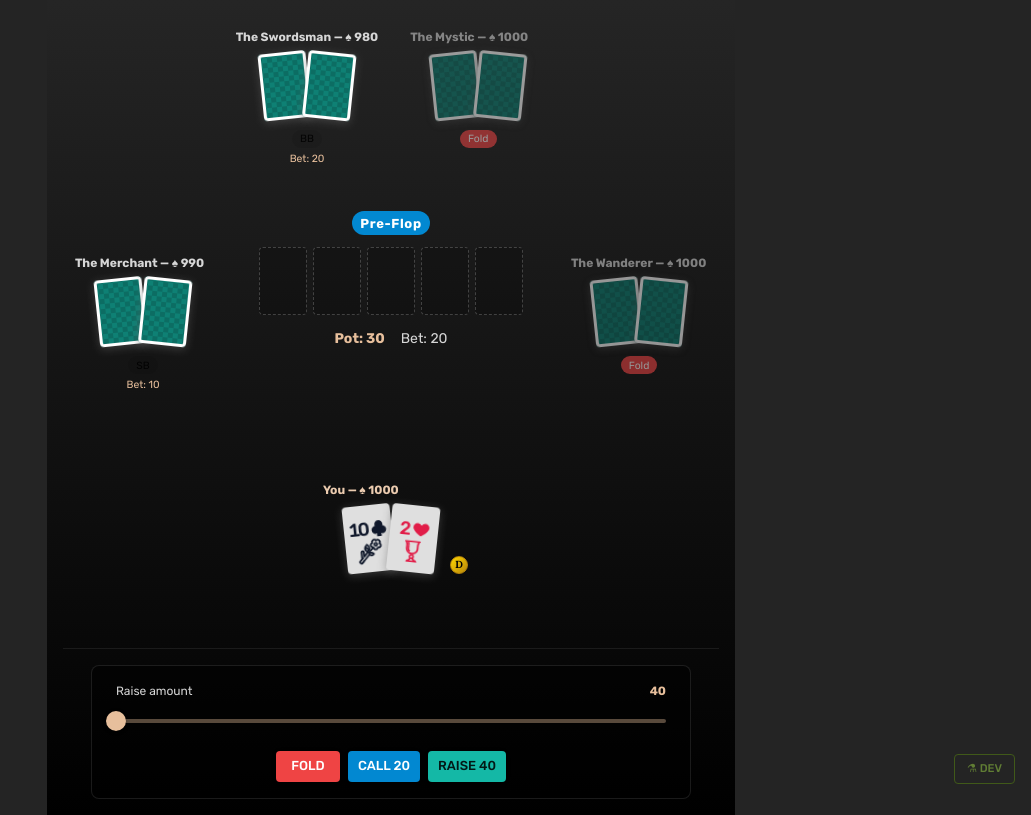
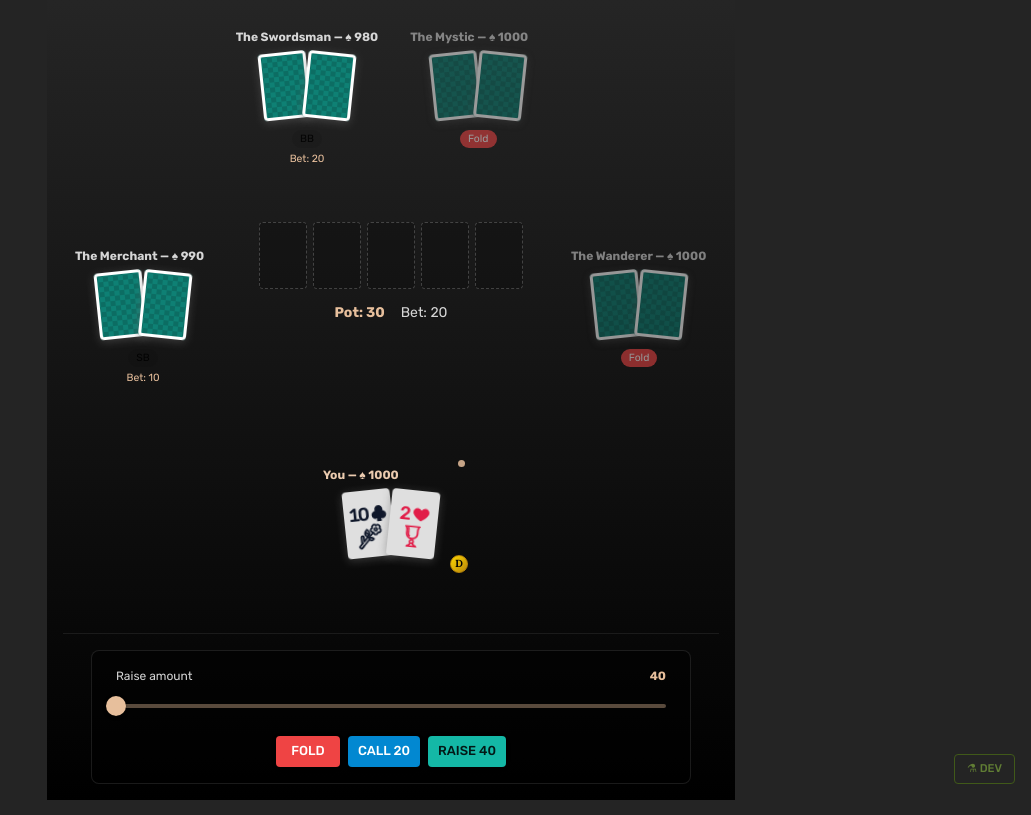
Before and after one commit to raphaelaleixo/arcanepoker, a React (Vite) app: page /game in a window 1280 px wide. Shown: the whole page, without its empty margins (249-1280 px from the left). Built offline with nearby package versions, Linux system fonts and the light colour scheme.

Commit message:
feat: active player pulse indicator; remove stage chip from community area

```diff
--- a/src/components/Table/CommunityArea.tsx
+++ b/src/components/Table/CommunityArea.tsx
@@ -2,12 +2,11 @@
  * The central area of the poker table: stage pill, community cards,
  * pot/bet display, and the active Major Arcana card.
  */
-import { Box, Chip } from "@mui/material";
+import { Box } from "@mui/material";
 import type { SxProps } from "@mui/material";
 import { useGame } from "../../store/useGame";
 import tarot from "../../data/tarot";
 import type { ArcanaCard } from "../../types/types";
-import { stagePill, stageColor } from "../../utils/stageUtils";
 import { CommunityCards } from "./CommunityCards";
 import { PotDisplay } from "./PotDisplay";
 import { ArcanaDisplay } from "./ArcanaDisplay";
@@ -60,13 +59,6 @@ export function CommunityArea({ sx }: CommunityAreaProps) {
         ...sx,
       }}
     >
-      <Chip
-        label={stagePill(state.stage)}
-        color={stageColor(state.stage)}
-        size="small"
-        sx={{ fontWeight: "bold", letterSpacing: "0.05em" }}
-      />
-
       <CommunityCards
         communityCards={state.communityCards}
         totalSlots={totalSlots}
--- a/src/components/Table/PlayerSeat.tsx
+++ b/src/components/Table/PlayerSeat.tsx
@@ -4,16 +4,23 @@
  * Calls useGame() directly; each seat independently subscribes to state.
  */
 import { Box, Typography } from "@mui/material";
+import { keyframes } from "@emotion/react";
 import { useGame } from "../../store/useGame";
 import type { GamePlayer } from "../../store/storeTypes";
 import type { StandardCard } from "../../types/types";
 import { PlayerCards } from "./PlayerCards";
 import { PlayerStatusBar } from "./PlayerStatusBar";
 
+const pulse = keyframes`
+  0%, 100% { transform: scale(1); opacity: 0.85; }
+  50% { transform: scale(1.7); opacity: 0.3; }
+`;
+
 interface PlayerSeatProps {
   player: GamePlayer;
   playerIndex: number;
   isHero?: boolean;
+  isActive?: boolean;
   /** When set, hero cards are clickable for selection (Priestess / Chariot). */
   onCardClick?: (card: StandardCard) => void;
   /** The currently selected card during an inline card-pick interaction. */
@@ -24,6 +31,7 @@ export function PlayerSeat({
   player,
   playerIndex,
   isHero = false,
+  isActive = false,
   onCardClick,
   selectedCard,
 }: PlayerSeatProps) {
@@ -52,6 +60,21 @@ export function PlayerSeat({
         transition: "opacity 0.3s",
       }}
     >
+      {isActive && !player.folded && (
+        <Box
+          sx={{
+            position: "absolute",
+            top: 6,
+            right: 6,
+            width: 7,
+            height: 7,
+            borderRadius: "50%",
+            bgcolor: "gold.main",
+            opacity: 0.85,
+            animation: `${pulse} 1.4s ease-in-out infinite`,
+          }}
+        />
+      )}
       {/* Player name and stack */}
       <Typography
         variant="caption"
```
